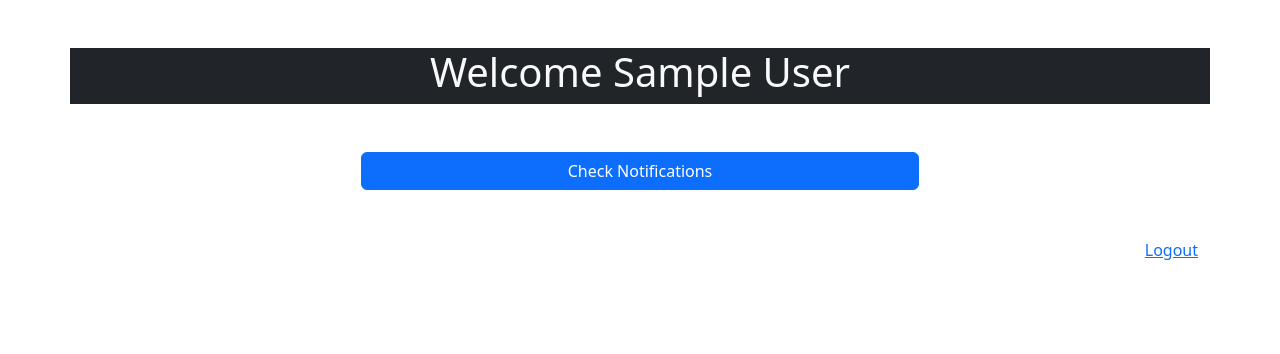
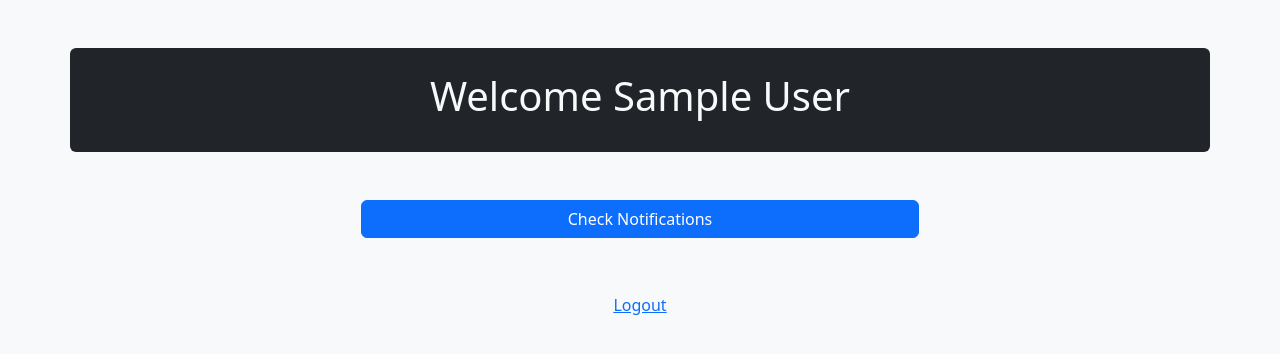
Before and after one commit to anthony-yrles/DefiFreePro, a PHP site: page /admin.php in a window 1280 px wide. Shown: the top 354 px of the page. Run offline with PHP 8.4, Linux system fonts and the light colour scheme; the visitor is signed in with stand-in values (Sample User, id 1); some libraries are stand-ins or nearby versions.

```diff
--- a/admin.php
+++ b/admin.php
@@ -5,7 +5,6 @@ include 'includes/autoLoader.php';
 session_start();
 
 if (!isset($_SESSION['nameFirstname'])) {
-    // Rediriger vers la page de connexion ou afficher un message d'erreur
     header('Location: index.php');
     exit();
 }
@@ -24,83 +23,60 @@ $unreadNotificationsList = isset($_SESSION['unreadNotificationList']) ? $_SESSIO
     <link href="css/bootstrap.min.css" rel="stylesheet">
 </head>
 
-<body>
+<body class="bg-light">
     <section class="container mt-5">
         <section class="row text-center">
-            <section class="col-12 bg-dark text-light text-center">
+            <section class="col-12 bg-dark text-light text-center py-4 mb-5 rounded">
                 <h1>Welcome <?php echo htmlspecialchars($nameFirstname); ?></h1>
             </section>
-            <form action="includes/validateAccount.php" method="POST" class="mt-5">
+            <form action="includes/validateAccount.php" method="POST" class="mb-4">
                 <button type="submit" name="checkNotif" class="btn btn-primary col-6">Check Notifications</button>
             </form>
             <?php if (!empty($unreadNotificationsList)): ?>
-                    <p class="mt-4">You have unread notifications</p>
+                <div class="alert alert-info col-12" role="alert">
+                    You have unread notifications
+                </div>
                 <?php foreach ($unreadNotificationsList as $notification): ?>
-                        <div class="dropdown">
-                            <ul class="list-group">
-                                <button class="btn btn-secondary dropdown-toggle" type="button" id="dropdownMenuButton"
-                                    data-bs-toggle="dropdown" aria-expanded="false">
-                                    <li class="list-group-item active">
+                    <div class="card mb-4">
+                        <div class="card-header">
                             Notification ID: <?php echo htmlspecialchars($notification->getId()); ?>,
                             User ID: <?php echo htmlspecialchars($notification->getIdUser()); ?>
-                                    </li>
-                                </button>
-                                <div class="dropdown-menu col-12 text-center p-5" aria-labelledby="dropdownMenuButton">
-                                    <p>Please select the products reserved by the guest</p>
+                        </div>
+                        <div class="card-body">
+                            <p class="card-text">Please select the products reserved by the guest</p>
                             <form action="includes/productInfo.php" method="POST">
-                                        <input type="hidden" name="idUser"
-                                            value="<?php echo htmlspecialchars($notification->getIdUser()); ?>">
-                                        <div class="form-check">
-                                            <input class="form-check-input border" type="checkbox" name="Pop" id="Pop"
-                                                value="1">
-                                            <label class="form-check-label" for="Pop">
-                                                FreeBox Pop
-                                            </label>
+                                <input type="hidden" name="idUser" value="<?php echo htmlspecialchars($notification->getIdUser()); ?>">
+                                <div class="form-check mb-2">
+                                    <input class="form-check-input" type="checkbox" name="Pop" id="Pop" value="1">
+                                    <label class="form-check-label" for="Pop">FreeBox Pop</label>
                                 </div>
-                                        <div class="form-check">
-                                            <input class="form-check-input border" type="checkbox" name="Delta" id="Delta"
-                                                value="1">
-                                            <label class="form-check-label" for="Delta">
-                                                FreeBox Delta
-                                            </label>
+                                <div class="form-check mb-2">
+                                    <input class="form-check-input" type="checkbox" name="Delta" id="Delta" value="1">
+                                    <label class="form-check-label" for="Delta">FreeBox Delta</label>
                                 </div>
-                                        <div class="form-check">
-                                            <input class="form-check-input border" type="checkbox" name="Mini4K" id="Mini4K"
-                                                value="1">
-                                            <label class="form-check-label" for="Mini4K">
-                                                FreeBox Mini 4K
-                                            </label>
+                                <div class="form-check mb-2">
+                                    <input class="form-check-input" type="checkbox" name="Mini4K" id="Mini4K" value="1">
+                                    <label class="form-check-label" for="Mini4K">FreeBox Mini 4K</label>
                                 </div>
-                                        <div class="form-check">
-                                            <input class="form-check-input border" type="checkbox" name="deuxEuros"
-                                                id="deuxEuros" value="1">
-                                            <label class="form-check-label" for="deuxEuros">
-                                                Forfait 2€
-                                            </label>
+                                <div class="form-check mb-2">
+                                    <input class="form-check-input" type="checkbox" name="deuxEuros" id="deuxEuros" value="1">
+                                    <label class="form-check-label" for="deuxEuros">Forfait 2€</label>
                                 </div>
-                                        <div class="form-check">
-                                            <input class="form-check-input border" type="checkbox" name="centquarante"
-                                                id="centquarante" value="1">
-                                            <label class="form-check-label" for="centquarante">
-                                                Forfait 140 Giga Octets
-                                            </label>
+                                <div class="form-check mb-2">
+                                    <input class="form-check-input" type="checkbox" name="centquarante" id="centquarante" value="1">
+                                    <label class="form-check-label" for="centquarante">Forfait 140 Giga Octets</label>
                                 </div>
-                                        <div class="form-check">
-                                            <input class="form-check-input border" type="checkbox" name="illimite" id="illimite"
-                                                value="1">
-                                            <label class="form-check-label" for="illimite">
-                                                Forfait 5G illimités
-                                            </label>
+                                <div class="form-check mb-2">
+                                    <input class="form-check-input" type="checkbox" name="illimite" id="illimite" value="1">
+                                    <label class="form-check-label" for="illimite">Forfait 5G illimités</label>
                                 </div>
-                                        <button type="submit" name="submitProduct"
-                                            class="btn btn-primary mt-5 col-4">Submit</button>
+                                <button type="submit" name="submitProduct" class="btn btn-primary mt-3 col-4">Submit</button>
                             </form>
                         </div>
-                            </ul>
                     </div>
                 <?php endforeach; ?>
             <?php endif; ?>
-            <a href="index.php" class="text-end mt-5">Logout</a>
+            <a href="index.php" class="btn btn-link mt-4">Logout</a>
         </section>
     </section>
     <script src="js/bootstrap.bundle.min.js"></script>
--- a/testfreepro.sql
+++ b/testfreepro.sql
@@ -41,7 +41,7 @@ CREATE TABLE IF NOT EXISTS `notifications` (
 --
 
 INSERT INTO `notifications` (`id`, `id_user`, `status`) VALUES
-(4, 15, 0);
+(4, 15, 1);
 
 -- --------------------------------------------------------
 
@@ -68,9 +68,7 @@ CREATE TABLE IF NOT EXISTS `products` (
 --
 
 INSERT INTO `products` (`id`, `id_user`, `pop`, `delta`, `mini4k`, `deuxEuros`, `centquarante`, `illimite`) VALUES
-(4, 13, 1, 1, 1, 0, 0, 1),
 (5, 15, 1, 1, 1, 1, 1, 1),
-(6, 15, 1, 0, 1, 0, 1, 0);
 
 -- --------------------------------------------------------
 
```
Also changed, not shown: classes/Controller.php (+99 -13 lines), classes/Db.php (+27 -7 lines), classes/Model.php (+64 -11 lines), classes/Notification.php (+37 -0 lines), classes/Product.php (+94 -1 lines), classes/User.php (+120 -11 lines), classes/View.php (+36 -14 lines), includes/productInfo.php (+11 -0 lines), includes/profile.php (+13 -0 lines), includes/validateAccount.php (+23 -2 lines). Lines whose indentation alone changed are shown as unchanged.
